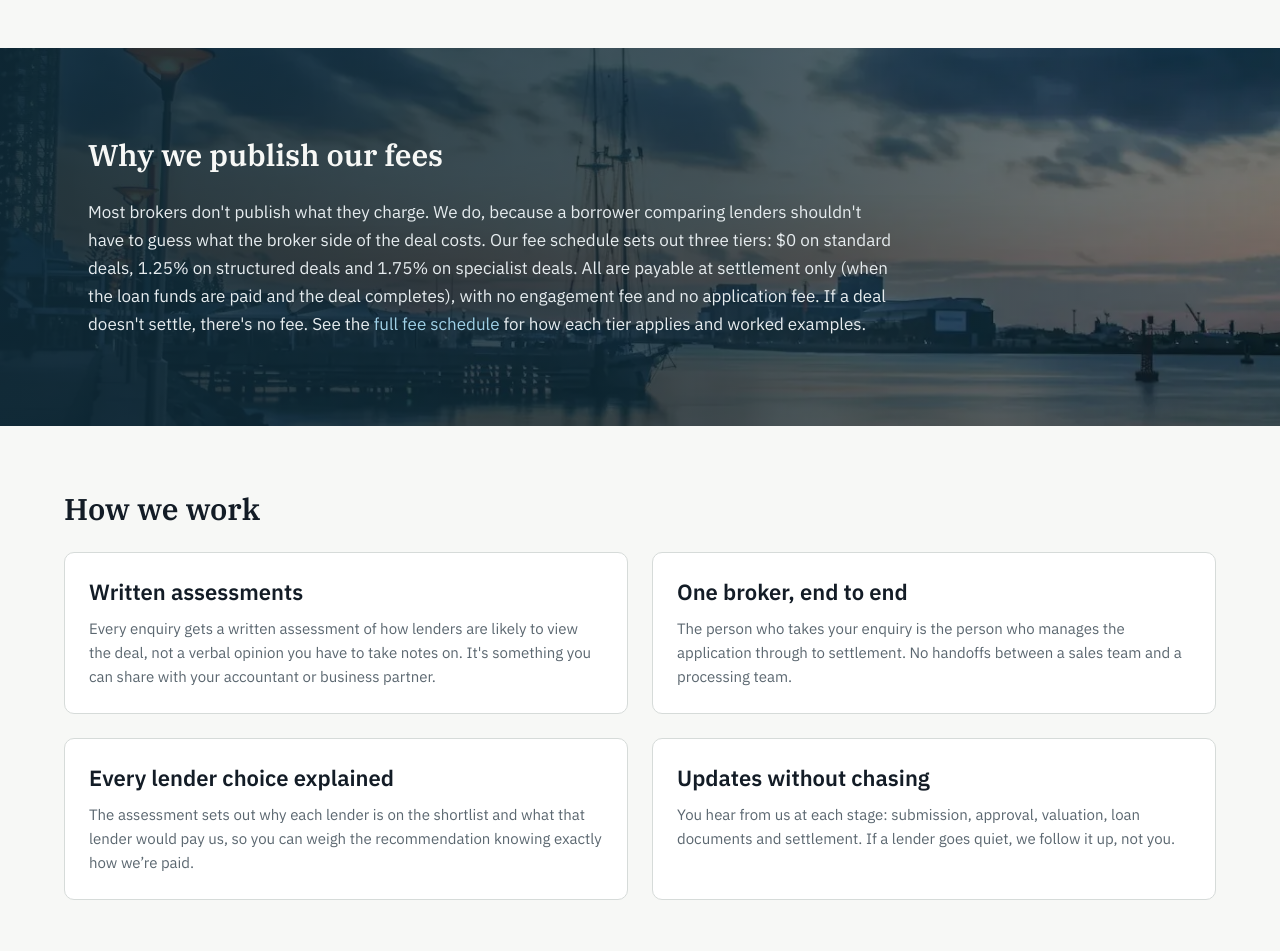
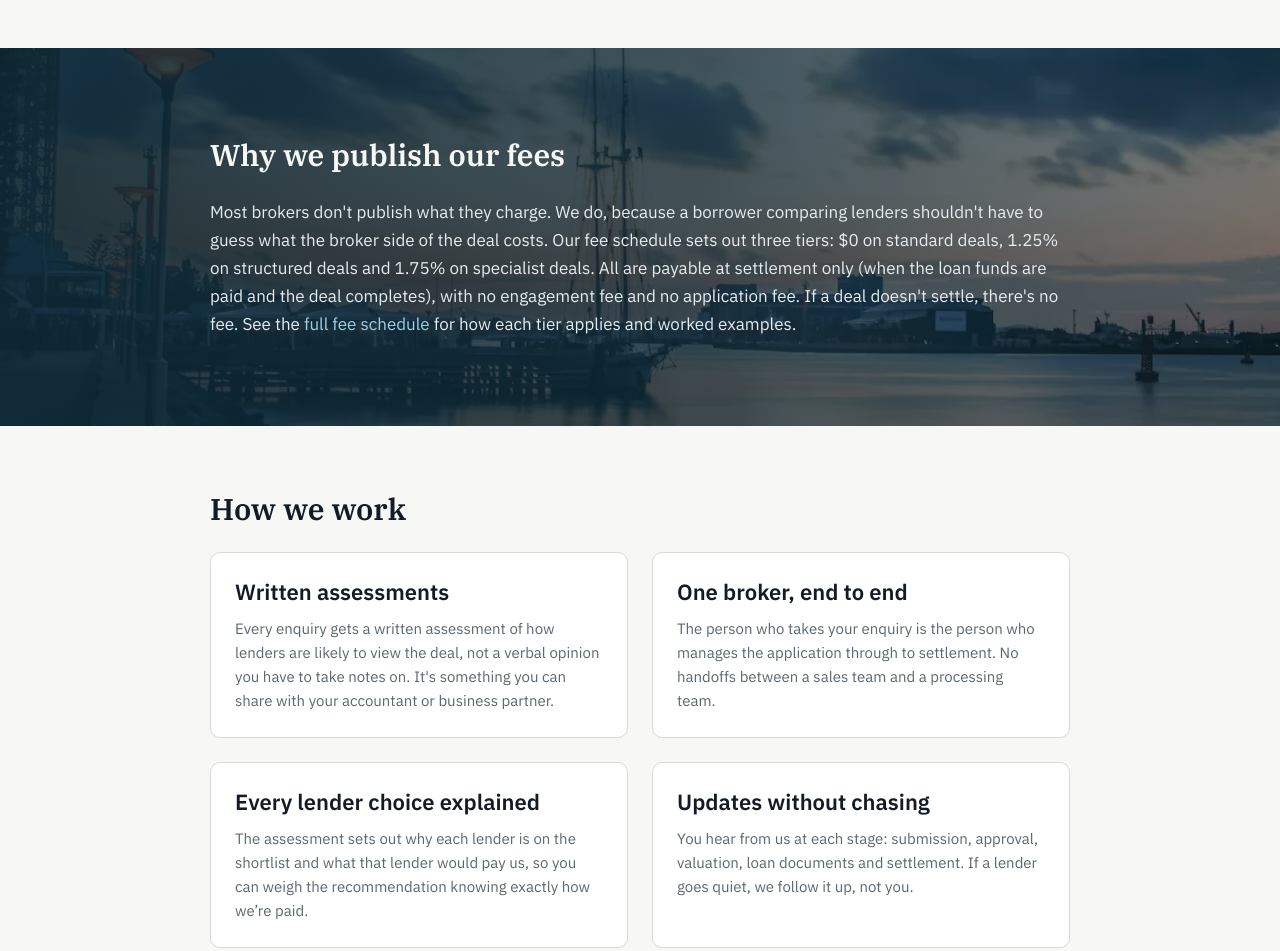
Before and after one commit to tcoppenbusiness-beep/lambtoncapital.com.au, a plain HTML site: page public/about.html in a window 1280 px wide. Shown: the part 1160-2111 px from the top of the page. Drawn offline with Linux system fonts and the light colour scheme.

Commit message:
Site-wide centred 860px reading column on desktop for content sections (guides layout); wide bands unchanged
Co-Authored-By: Claude Opus 5.5 <noreply@anthropic.com>
Claude-Session: https://claude.ai/code/session_011H58rYF85KRpTHTveLzYxY

```diff
--- a/public/css/site.css
+++ b/public/css/site.css
@@ -709,3 +709,13 @@ img, video, svg{ max-width:100%; }
 @media (max-width:479px){ .footer-cols{ grid-template-columns:1fr; } }
 @media (min-width:768px){ .footer-cols{ grid-template-columns:repeat(3,1fr); } .footer-col:first-child{ display:flex; } }
 @media (min-width:1200px){ .footer-cols{ grid-template-columns:1.2fr 1.3fr 1.2fr 1fr 1fr 1fr; } }
+
+/* Reading column (26 Nov 2026, Tom): on desktop, content sections sit in one centred 860px column so headings,
+   text, tables, charts, cards and calls to action share the same edges (same layout as the guides).
+   Full-width bands keep the wide frame: hero, glance bar, fee bands, stat bands, tools, how-it-works,
+   lender grid, enquiry form and CTA strips. */
+@media (min-width:901px){
+  main section:not(.fee-band):not(.stat-band-placeholder):not(.tools-section):not(.section-how):not(.section-border-top):not(:has(.stat-band-grid, .fee-cols, .lender-grid, .hero-home-tiles, .how-with-image)) > .wrap:is(.stack, .stack-lg){ max-width:calc(860px + 2*var(--gutter)); }
+  main section.section-photo .section-photo-inner{ max-width:860px; margin-left:auto; margin-right:auto; }
+  main section > .wrap:is(.stack, .stack-lg) .max-820{ max-width:none; }
+}
```
